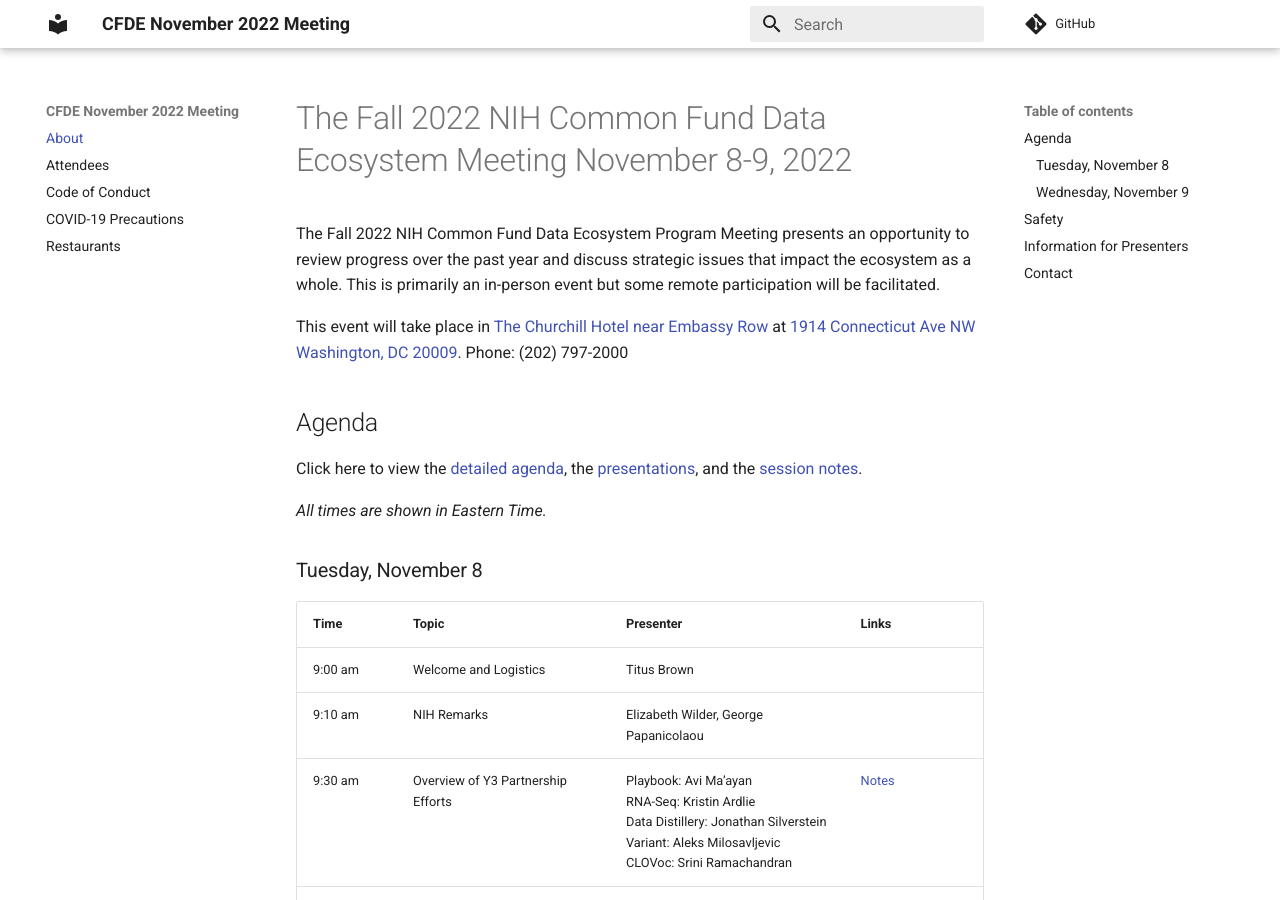
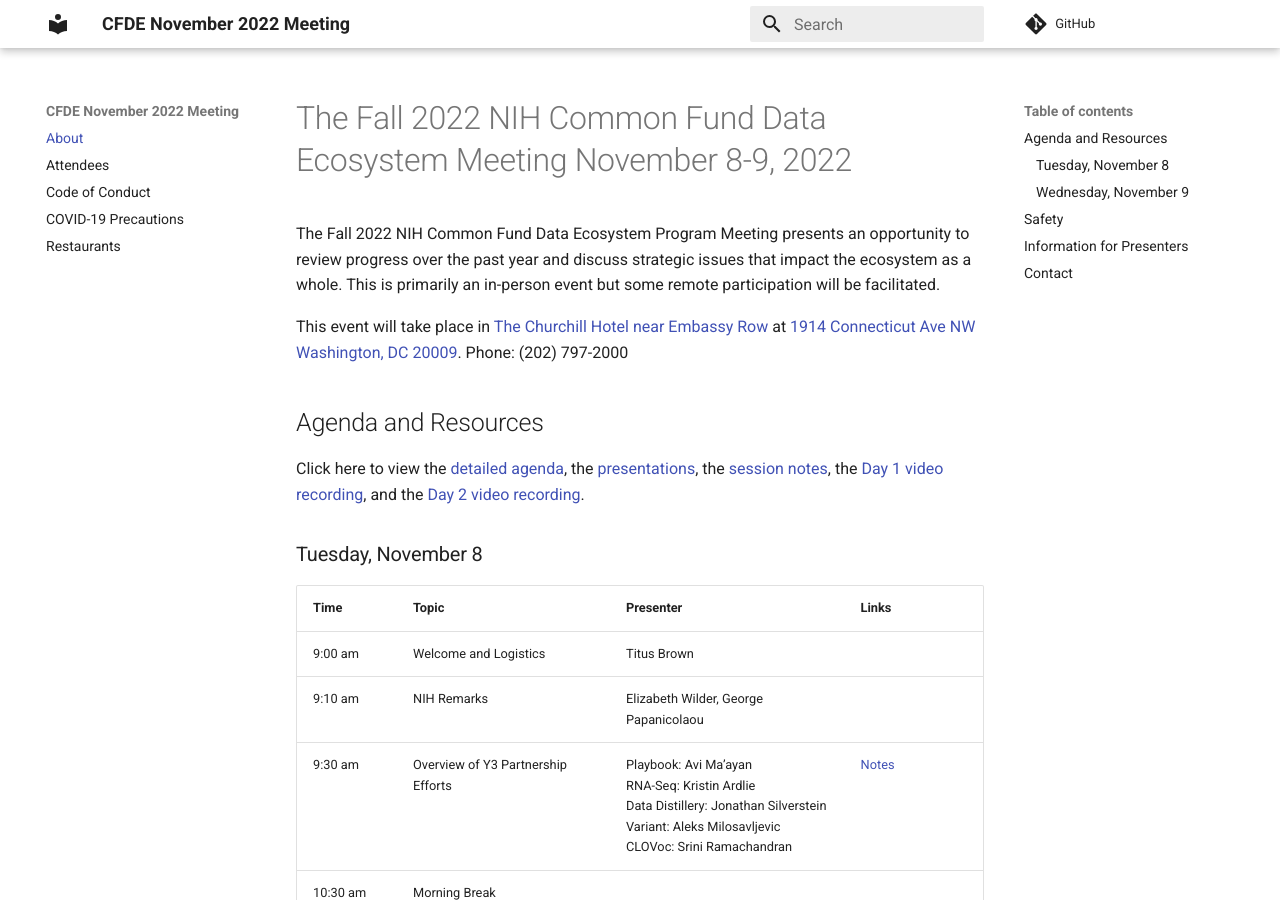
Before and after one commit to nih-cfde/2022-nov-meeting, an MkDocs documentation site: the page built from docs/index.md, in a window 1280 px wide and 900 px high. Built offline with MkDocs 1.6.1 and Material for MkDocs 9.7.7, drawn with Linux system fonts in a browser that asks for light colours; comment, search, counter and statistics services are not loaded.

Commit message:
add videos

```diff
--- a/docs/index.md
+++ b/docs/index.md
@@ -5,13 +5,12 @@ over the past year and discuss strategic issues that impact the ecosystem as a w
 
 This event will take place in [The Churchill Hotel near Embassy Row](https://www.thechurchillhotel.com/) at [1914 Connecticut Ave NW Washington, DC 20009](https://goo.gl/maps/BSnXpTTY1WTpbg188). Phone: (202) 797-2000
 
-## Agenda
+## Agenda and Resources
 
-Click here to view the [detailed agenda](https://drive.google.com/file/d/152EfG4TS4zfhdn81P4JNY5IkWuy1HYIV/view?usp=share_link), the [presentations](https://drive.google.com/drive/folders/1voSQgeraQWCMPc6R_YjlSfhYtC71Cl4t?usp=share_link), and the [session notes](https://drive.google.com/drive/folders/1AkzYrWWTh8brSLF4vS_APBwFXKH_HLO7?usp=share_link).
-
-_All times are shown in Eastern Time._
+Click here to view the [detailed agenda](https://drive.google.com/file/d/152EfG4TS4zfhdn81P4JNY5IkWuy1HYIV/view?usp=share_link), the [presentations](https://drive.google.com/drive/folders/1voSQgeraQWCMPc6R_YjlSfhYtC71Cl4t?usp=share_link), the [session notes](https://drive.google.com/drive/folders/1AkzYrWWTh8brSLF4vS_APBwFXKH_HLO7?usp=share_link), the [Day 1 video recording](https://drive.google.com/file/d/1NLps79NVUQJv1xekxvSweE0vXSrl0nss/view?usp=share_link), and the [Day 2 video recording](https://drive.google.com/file/d/1u2EoqjYAcGsQQE_WPkk90kZw0fxs6asz/view?usp=share_link).
 
 ### Tuesday, November 8
+
 
 | Time | Topic | Presenter | Links |
 | --- | --- | --- | --- |
```
